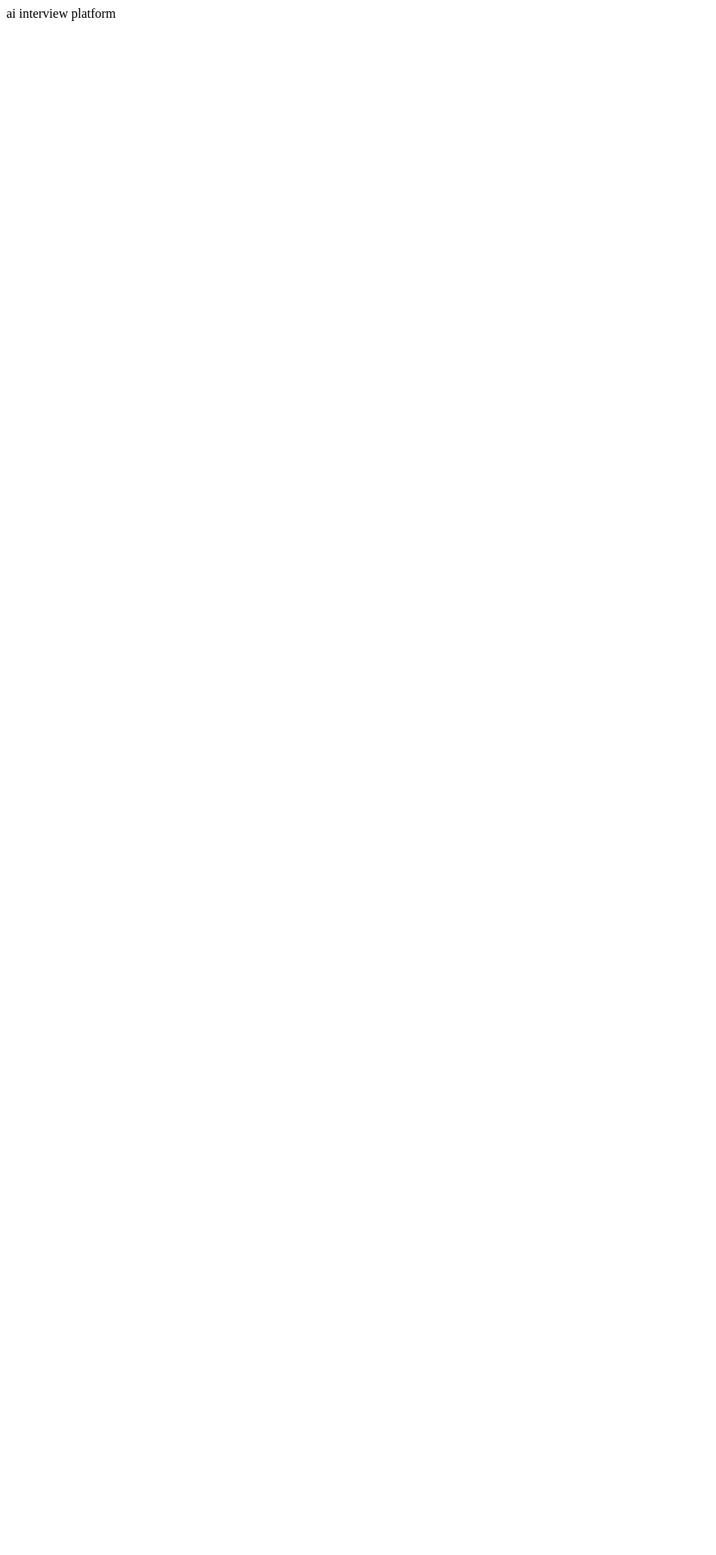
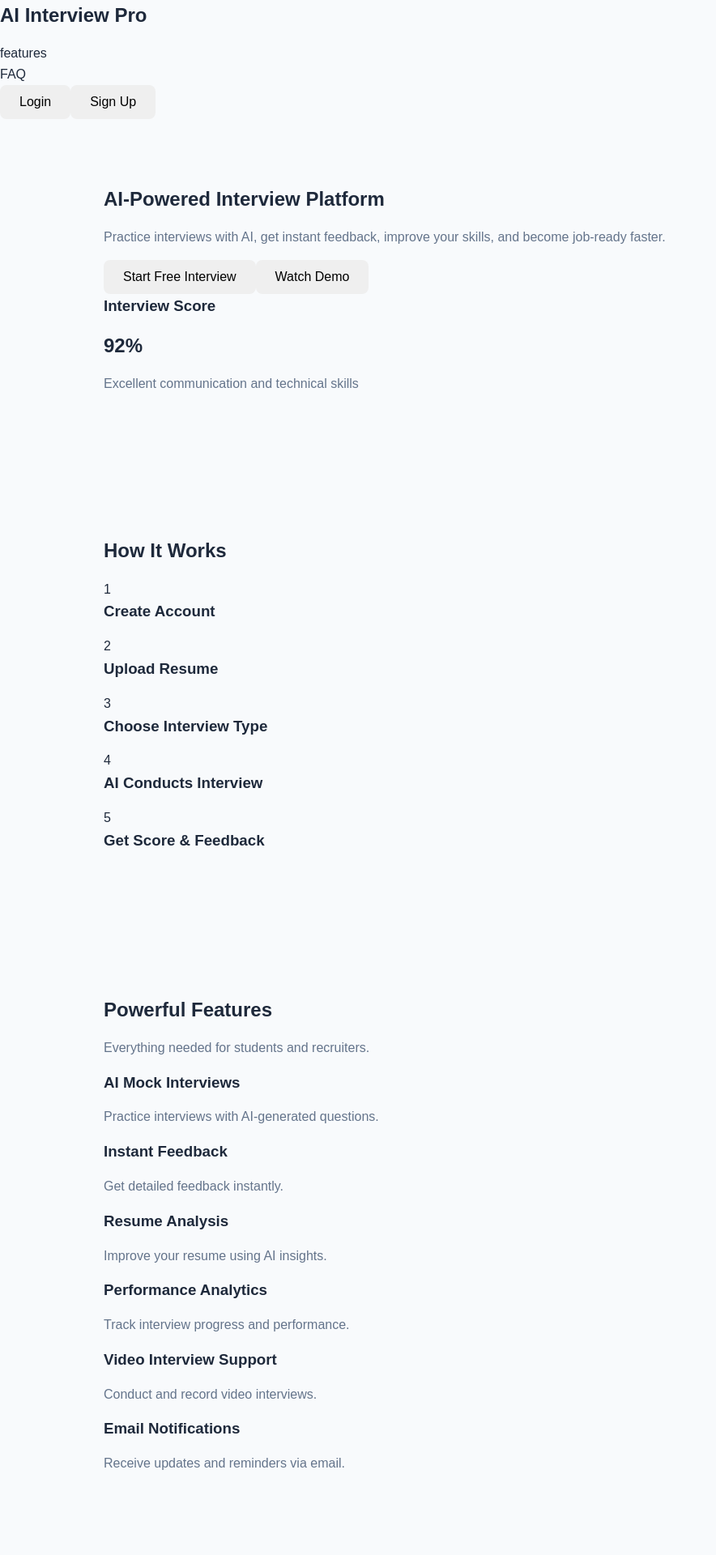
Before and after one commit to nikhil1-ux/Ai-interview-platform-project, a React app: page / in a window 1280 px wide. Shown: the top 1920 px of the page at 81% size, without its empty margins (0-884 px from the left). Before the commit the page ends 800 px from the top, so only its background shows below. Built offline with nearby package versions, Linux system fonts and the light colour scheme; the HTML template or start-up script is replaced by a standard one.

Commit message:
Add main layout components and styling for the AI interview platform

```diff
--- a/src/App.css
+++ b/src/App.css
@@ -0,0 +1,47 @@
+* {
+  margin: 0;
+  padding: 0;
+  box-sizing: border-box;
+}
+body {
+  font-family: Arial, sans-serif;
+  background-color: #f8fafc;
+  color: #1e293b;
+  line-height: 1.6;
+}
+section {
+  padding: 80px 10%;
+}
+h1,
+h2,
+h3 {
+  margin-bottom: 15px;
+}
+p {
+  margin-bottom: 15px;
+  color: #64748b;
+}
+button {
+  padding: 12px 24px;
+  border: none;
+  border-radius: 8px;
+  cursor: pointer;
+  font-size: 16px;
+}
+button:hover {
+  opacity: 0.9;
+  transition: 0.3s;
+}
+a {
+  text-decoration: none;
+  color: inherit;
+}
+img {
+  max-width: 100%;
+  display: block;
+}
+.container {
+  width: 90%;
+  max-width: 1200px;
+  margin: auto;
+}
--- a/src/App.jsx
+++ b/src/App.jsx
@@ -1,11 +1,11 @@
-
+import {Home} from "./pages/Home.jsx"
 import './App.css'
 
 function App() {
 
 
   return (
-    <div>ai interview platform</div>
+    <Home/>
   )
 }
 
--- /dev/null
+++ b/src/components/Faq.jsx
@@ -0,0 +1,28 @@
+import React from 'react'
+
+const Faq = () => {
+  return (
+    < section className="faq">
+      <h2>Frequently Asked Questions</h2>
+
+
+      <div className="faq-box">
+        <h3>Is this platform free?</h3>
+        <p>Yes, students can start with free AI mock interviews.</p>
+      </div>
+
+         <div className="faq-box">
+        <h3>Can recruiters use it?</h3>
+        <p>Yes, recruiters can screen candidates using AI interviews.</p>
+      </div>
+
+         <div className="faq-box">
+        <h3>Does it give instant feedback?</h3>
+        <p>Yes, users get score, feedback, and improvement tips instantly.</p>
+      </div>
+
+    </section>
+  )
+}
+
+export default Faq
--- /dev/null
+++ b/src/components/Features.jsx
@@ -0,0 +1,60 @@
+import React from 'react'
+
+
+const Features = () => {
+
+  const features= [
+      {
+    title: "AI Mock Interviews",
+    description: "Practice interviews with AI-generated questions."
+  },
+  {
+    title: "Instant Feedback",
+    description: "Get detailed feedback instantly."
+  },
+  {
+    title: "Resume Analysis",
+    description: "Improve your resume using AI insights."
+  },
+  {
+    title: "Performance Analytics",
+    description: "Track interview progress and performance."
+  },
+  {
+    title: "Video Interview Support",
+    description: "Conduct and record video interviews."
+  },
+  {
+    title: "Email Notifications",
+    description: "Receive updates and reminders via email."
+  }
+  ];
+
+  return (
+   <section className="features">
+          <h2>Powerful Features</h2>
+      <p>Everything needed for students and recruiters.</p>
+
+      <div className="features-grid">
+
+        {features.map((item,index)=>(
+         <div className="feature-card" key={index}>
+
+            <h3>{item.title}</h3>
+           <p>{item.description}</p>
+
+
+
+
+          </div>
+
+
+        ))}
+
+        </div>
+
+   </section>
+  )
+}
+
+export default Features
--- /dev/null
+++ b/src/components/Footer.jsx
@@ -0,0 +1,13 @@
+import React from 'react'
+
+const Footer = () => {
+  return (
+    <footer className="footer">
+       <h2>AI Interview Pro</h2>
+         <p>Smart AI platform for interview preparation and recruitment.</p>
+          <p>© 2026 AI Interview Pro. All rights reserved.</p>
+    </footer>
+  )
+}
+
+export default Footer
--- /dev/null
+++ b/src/components/Hero.jsx
@@ -0,0 +1,34 @@
+import React from 'react'
+
+const Hero = () => {
+  return (
+    <section className = "hero">
+      <div clasName="hero-content">
+        <h1>AI-Powered Interview Platform</h1>
+             <p>
+          Practice interviews with AI, get instant feedback, improve your skills,
+          and become job-ready faster.
+        </p>
+
+        <div className="hero-buttons">
+          <button className="get-started-button">
+            Start Free Interview
+          </button>
+          <button className="outline-btn">Watch Demo</button>
+        </div>
+       </div>
+
+        <div className="hero-card">
+          <h3>Interview Score</h3>
+      <h1>92%</h1>
+        <p>Excellent communication and technical skills</p>
+        </div>
+
+
+
+    </section>
+
+  )
+}
+
+export default Hero
--- /dev/null
+++ b/src/components/HowItWorks.jsx
@@ -0,0 +1,31 @@
+ import React from 'react'
+
+ const HowItWorks = () => {
+
+  const steps = [
+     "Create Account",
+    "Upload Resume",
+    "Choose Interview Type",
+    "AI Conducts Interview",
+    "Get Score & Feedback",
+  ];
+   return (
+
+    <section className="how-it-works">
+      <h2>How It Works</h2>
+
+      <div className="steps">
+
+        {steps.map((step,index)=>(
+
+          <div clasName="Step-card" key={index}>
+            <span>{index+1}</span>
+            <h3 >{step}</h3>
+          </div>
+        ))}
+      </div>
+      </section>
+   )
+ }
+
+ export default HowItWorks
--- /dev/null
+++ b/src/components/Navbar.jsx
@@ -0,0 +1,27 @@
+import React from 'react'
+
+const Navbar = () => {
+  return (
+    <nav className = "navbar">
+      <h2 className = "navbar-brand">AI Interview Pro</h2>
+
+      <ul className = "navbar-links">
+        <li>features</li>
+        <li>FAQ</li>
+
+      </ul>
+
+      <div className = "nav-buttons">
+        <button className = "login-button">
+          Login
+        </button>
+        <button className = "signup-button">
+          Sign Up
+       </button>
+
+      </div>
+    </nav>
+  )
+}
+
+export default Navbar
--- /dev/null
+++ b/src/pages/Home.jsx
@@ -0,0 +1,21 @@
+import React from 'react'
+import Navbar from "../components/Navbar.jsx"
+import Hero from "../components/Hero.jsx"
+import HowItWorks from "../components/HowItWorks.jsx"
+import Features from "../components/Features.jsx"
+import Faq from "../components/Faq.jsx"
+import Footer from "../components/Footer.jsx"
+
+export const Home = () => {
+  return (
+    <>
+   <Navbar/>
+   <Hero/>
+   <HowItWorks/>
+   <Features/>
+   <Faq/>
+   <Footer/>
+    </>
+
+  )
+}
```
